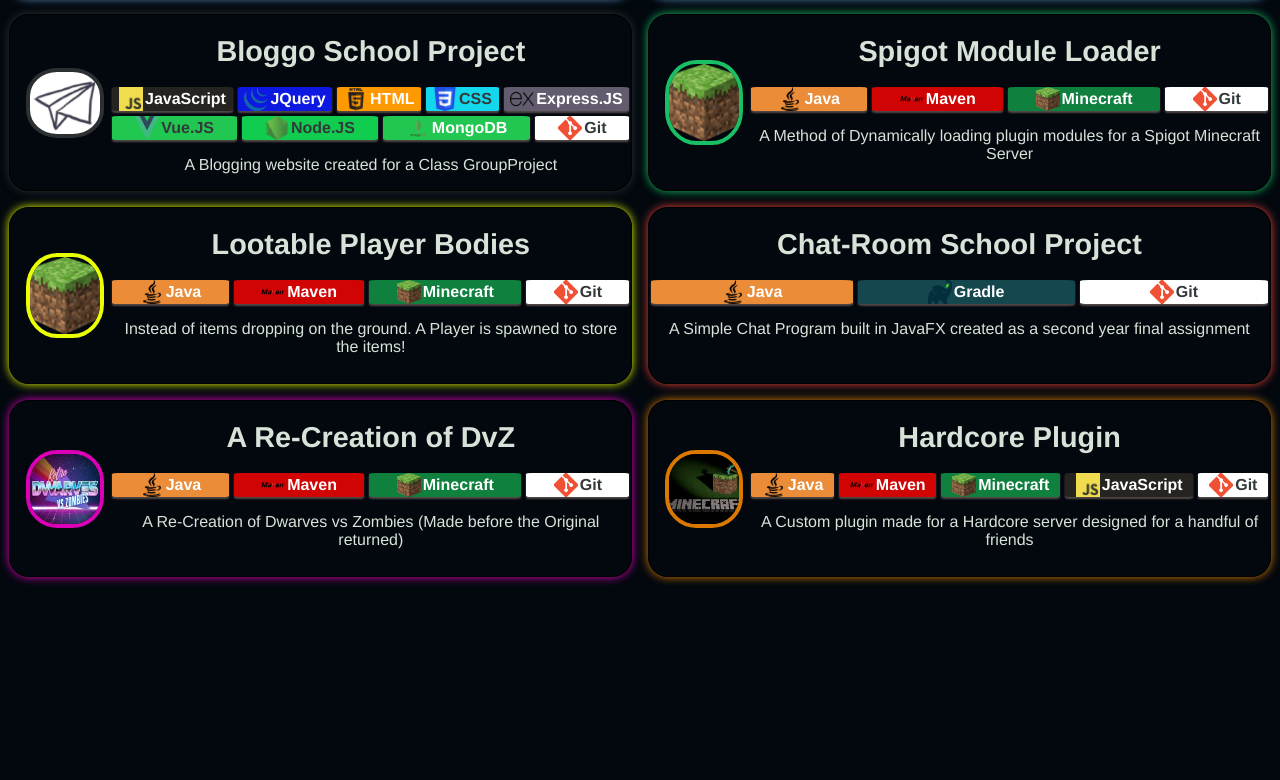
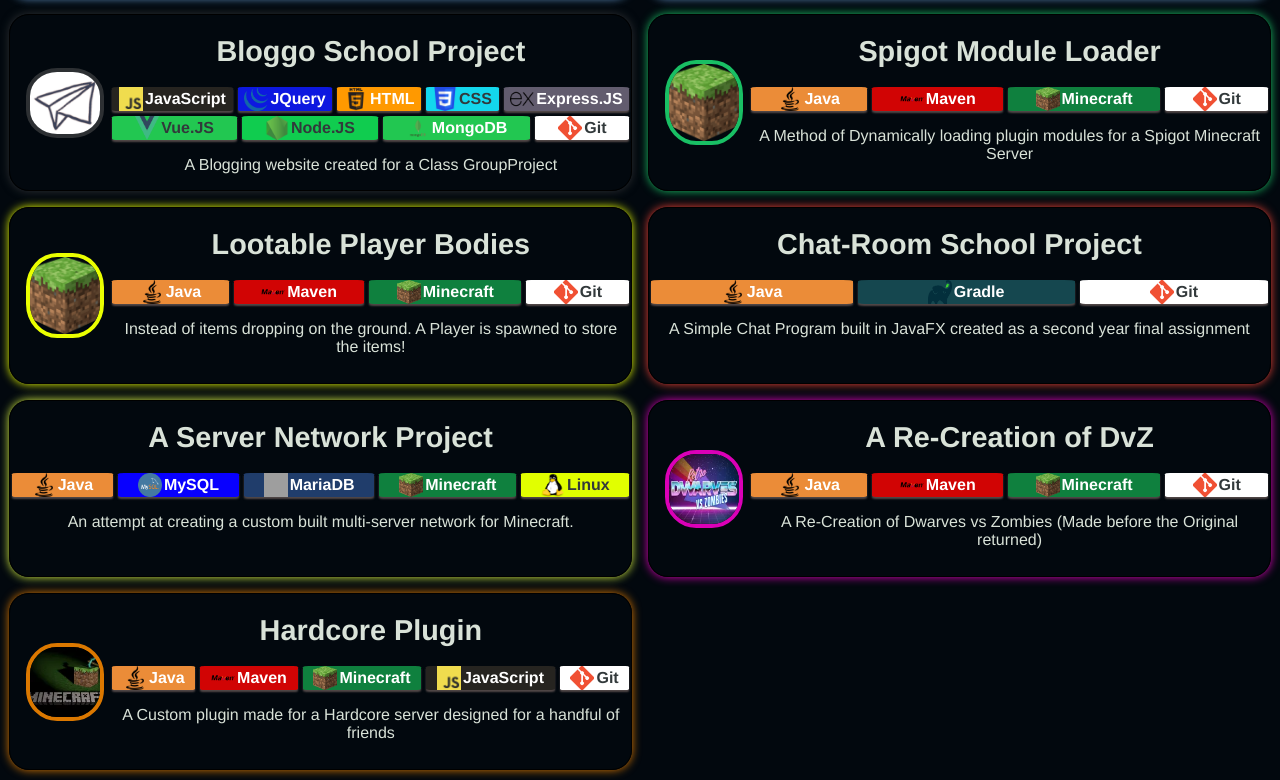
Before and after one commit to nbarudi/Portfolio, a Vue app: page /projects in a window 1280 px wide. Shown: the part 573-1353 px from the top of the page. Before the commit the page ends 1160 px from the top, so only its background shows below. Built offline with nearby package versions, Linux system fonts and the light colour scheme; grey boxes are pictures that could not be loaded.

Commit message:
WhoAmI page change + New Project

```diff
--- a/src/assets/projects.json
+++ b/src/assets/projects.json
@@ -444,6 +444,35 @@
         ]
     },
     {
+        "id": "servproj",
+        "name": "A Server Network Project",
+        "description": "An attempt at creating a custom built multi-server network for Minecraft.",
+        "tags": ["java", "mysql", "maria", "minecraft", "linux"],
+        "description_long": "I had looked at servers like Mineplex or Hypixel, and decided I wanted to attempt to develop a similar design. My main goal of this project was learning how MySQL worked and the systems around linking data between servers.<br /> The planned design was a link between a Hardcore server (based on a newer design of my previous plugin) a Survival Server (similar systems to the Hardcore just unlimited lives) and my ReCreation of MinecraftClassic. It was a lot of fun learning how to handle MySQL and working with Linux to set up all the servers.",
+        "colour": "218, 245, 66",
+        "tech": [
+            {
+                "name": "Java",
+                "url": "https://www.java.com",
+                "usage": "The Main Language of Minecraft"
+            },
+            {
+                "name": "Maven",
+                "url": "https://maven.apache.org",
+                "usage": "Used to build the project"
+            },
+            {
+                "name": "Git",
+                "url": "https://git-scm.com",
+                "usage": "Used for Source Control"
+            },
+            {
+                "name": "Misc Technology",
+                "usage": "Used the [Spigot API](https://www.spigotmc.org) to design and run the servers built in 1.16"
+            }
+        ]
+    },
+    {
         "id": "rdvz",
         "name": "A Re-Creation of DvZ",
         "description": "A Re-Creation of Dwarves vs Zombies (Made before the Original returned)",
--- a/src/components/WhoAmI.vue
+++ b/src/components/WhoAmI.vue
@@ -3,8 +3,7 @@
     <h1>Who Am I?</h1>
     <div class="content">
         <div class="list">
-            <p>Age: 20 - Born October 12, 2002</p>
-            <p>Province: Ontario, Canada</p>
+            <p>Location: Ontario, Canada</p>
             <p>Email: nbarudi@outlook.com</p>
             <p>Website: bungo.ca</p>
             <p>Degree: <b>In Progress</b></p>
```
